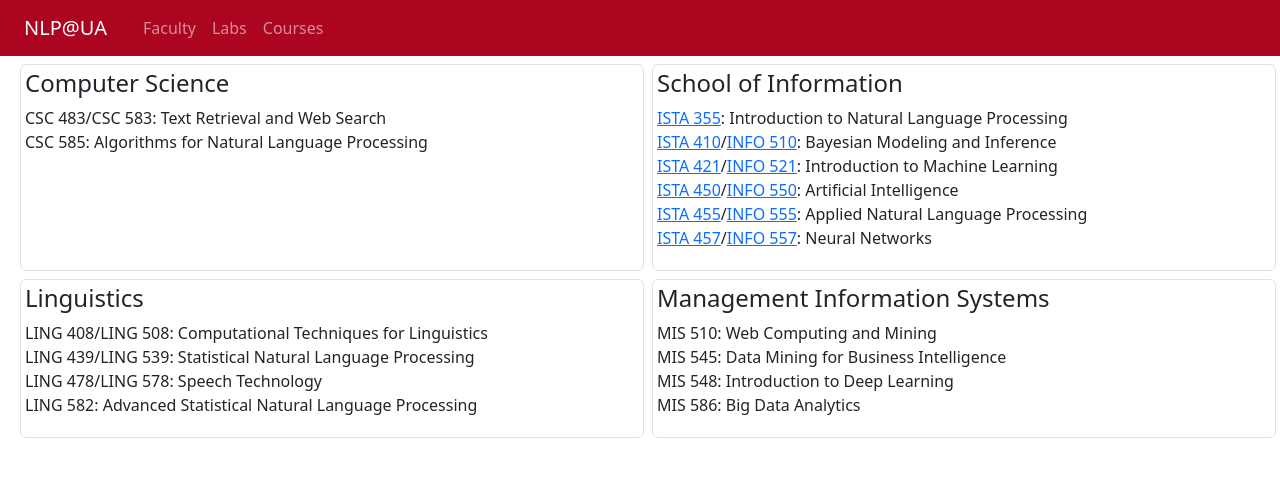
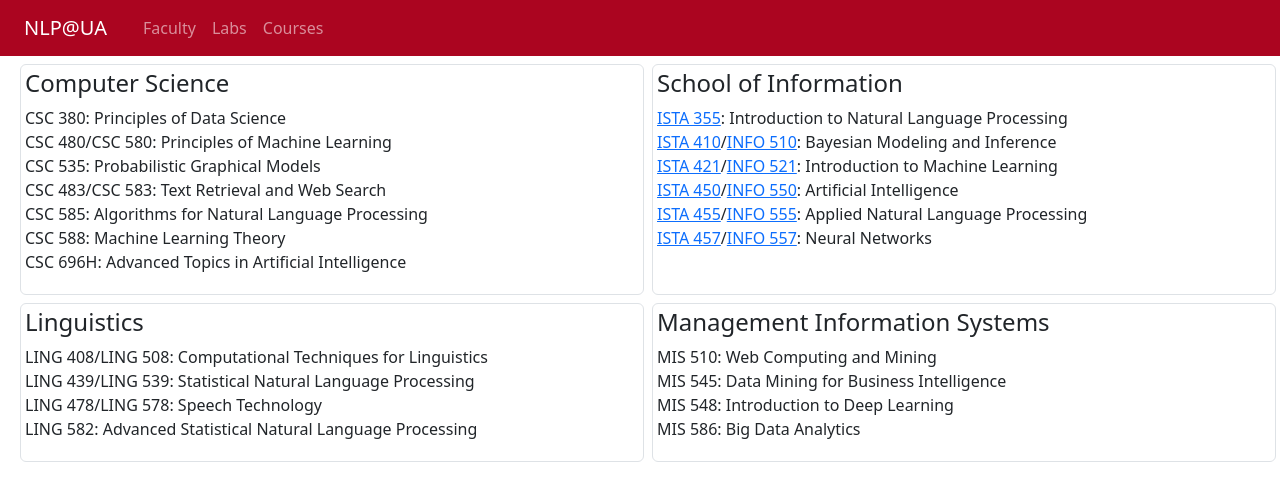
Before and after one commit to clulab/nlp.arizona.edu, a Jekyll site: the page built from courses.md, in a window 1280 px wide. Shown: the top 501 px of the page. Built offline with Jekyll 4.4.1, drawn with Linux system fonts in a browser that asks for light colours.

Commit message:
Update departments.yml

```diff
--- a/_data/departments.yml
+++ b/_data/departments.yml
@@ -3,6 +3,16 @@ CS:
   url: "http://cs.arizona.edu/"
   apply_url: "https://grad.arizona.edu/catalog/programinfo/COSCPHD"
   courses:
+    - title: "Principles of Data Science"
+      codes:
+      - code: "CSC 380"
+    - title: "Principles of Machine Learning"
+      codes:
+      - code: "CSC 480"
+      - code: "CSC 580"
+    - title: "Probabilistic Graphical Models"
+      codes:
+      - code: "CSC 535"
     - title: "Text Retrieval and Web Search"
       codes:
       - code: "CSC 483"
@@ -10,6 +20,12 @@ CS:
     - title: "Algorithms for Natural Language Processing"
       codes:
       - code: "CSC 585"
+    - title: "Machine Learning Theory"
+      codes:
+      - code: "CSC 588"
+    - title: "Advanced Topics in Artificial Intelligence"
+      codes:
+      - code: "CSC 696H"
 INFO:
   name: "School of Information"
   url: "http://ischool.arizona.edu/"
```
